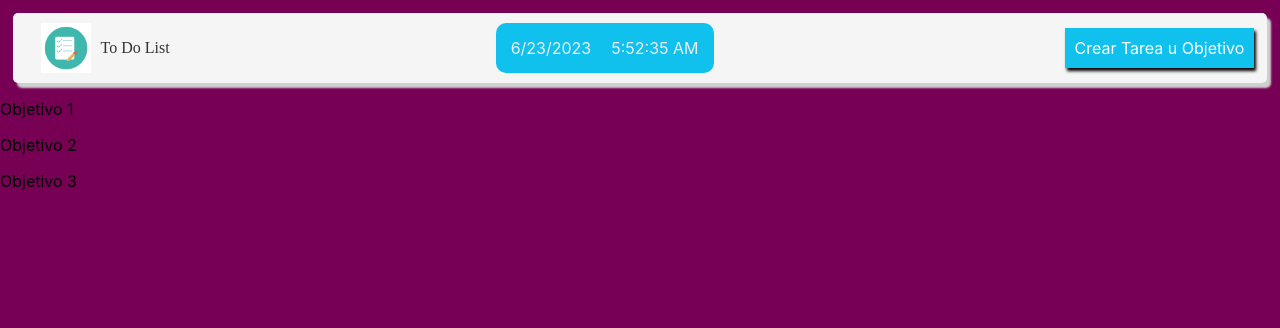
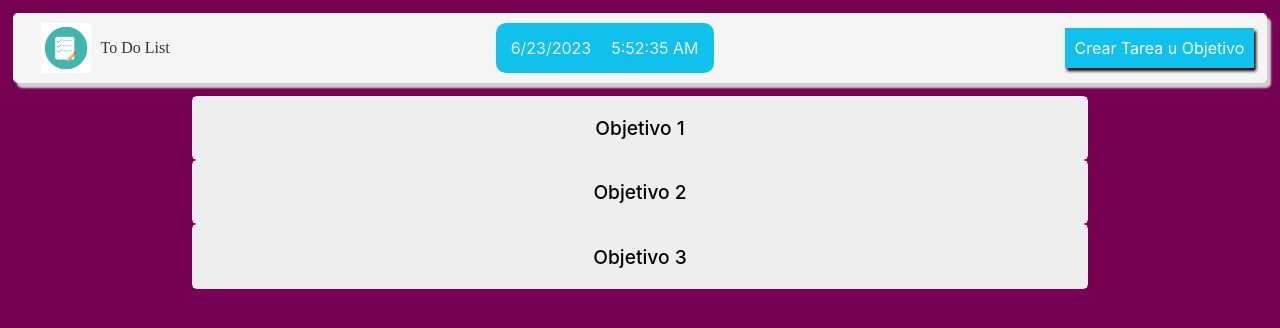
Before and after one commit to ponsger/lista_de_tareas, a React (Create React App) app: page / in a window 1280 px wide. Shown: the top 328 px of the page. Built offline with nearby package versions, Linux system fonts and the light colour scheme.

Commit message:
Muestra el listado de tareas a realizar por objetivo cuando se hace click en el titulo

```diff
--- /dev/null
+++ b/src/components/ItemFromList.jsx
@@ -0,0 +1,19 @@
+import '../styles/ItemFromList.css'
+
+function ItemsFromList({tasks}){
+
+    return(
+        <div className="task-items">
+            {
+                tasks.map( task=>(
+                    <div className='task' key={task.task}>
+                        <input id={task.task} type='checkbox' defaultChecked={task.done} />
+                        <label htmlFor={task.task}>{task.task}</label>
+                    </div>
+                ))
+            }
+        </div>
+    );
+}
+
+export default ItemsFromList;
--- a/src/components/ListaTareas.jsx
+++ b/src/components/ListaTareas.jsx
@@ -1,21 +1,30 @@
-import { Component, Fragment } from "react";
+import { useState } from 'react';
 import taskList from "../data/taskList";
+import '../styles/ListaTareas.css'
+import ItemsFromList from './ItemFromList';
 
-class ListaTareas extends Component {
 
-    render() {
+function ListaTareas() {
+
+    const [subjectTasks, setSubjectTasks] = useState("");
+
     return (
-            <Fragment>
+        <div className="task-list-subject">
             {
                 taskList.map(item => (
-                        <div key={item.id}>
+                    <div className='task-container' key={item.id}>
+                        <div className="task-subject" onClick={() => setSubjectTasks(item.id)}>
                             <p>{item.subject}</p>
                         </div>
+                        <div className='task-list_container'>
+                            {subjectTasks === item.id ? <ItemsFromList tasks={item.list} />: null }
+                        </div>
+                    </div>
+
                 ))
             }
-            </Fragment>
+        </div>
     );
-    }
 
 }
 
--- a/src/data/taskList.js
+++ b/src/data/taskList.js
@@ -9,7 +9,7 @@ const taskList=[
                 maximumDate: "2020-06-21",
                 done: true
             },
-                        {
+            {
                 task: "Tarea 2",
                 setDate:"2021-03-10",
                 maximumDate: "2022-06-30",
@@ -44,12 +44,6 @@ const taskList=[
                 setDate:"2020-05-15",
                 maximumDate: "2020-06-21",
                 done: false
-            },
-                        {
-                task: "Tarea 3.2",
-                setDate:"2021-03-10",
-                maximumDate: "2022-06-30",
-                done: false
             }
         ]
     }
--- /dev/null
+++ b/src/styles/ItemFromList.css
@@ -0,0 +1,5 @@
+.task{
+    margin: 10px 5px;
+    font-size: .9rem;
+    letter-spacing: 2px;
+}
--- /dev/null
+++ b/src/styles/ListaTareas.css
@@ -0,0 +1,30 @@
+.task-container{
+    display: flex;
+    flex-direction: column;
+    border: 1px solid #eee;
+    border-radius: 5px;
+    text-align: center;
+    margin: 0 15%;
+    align-self: center;
+}
+
+
+.task-list-subject{
+    font-weight: 500;
+    font-size: 1.2rem;
+}
+
+.task-list_container{
+    background-color: #ded0de;
+}
+
+
+.task-subject{
+    background-color: #eee;
+    text-transform: capitalize;
+}
+
+.task-subject:hover{
+    cursor: pointer;
+    background-color: #ccc;
+}
```
Lines whose indentation alone changed are shown as unchanged.
